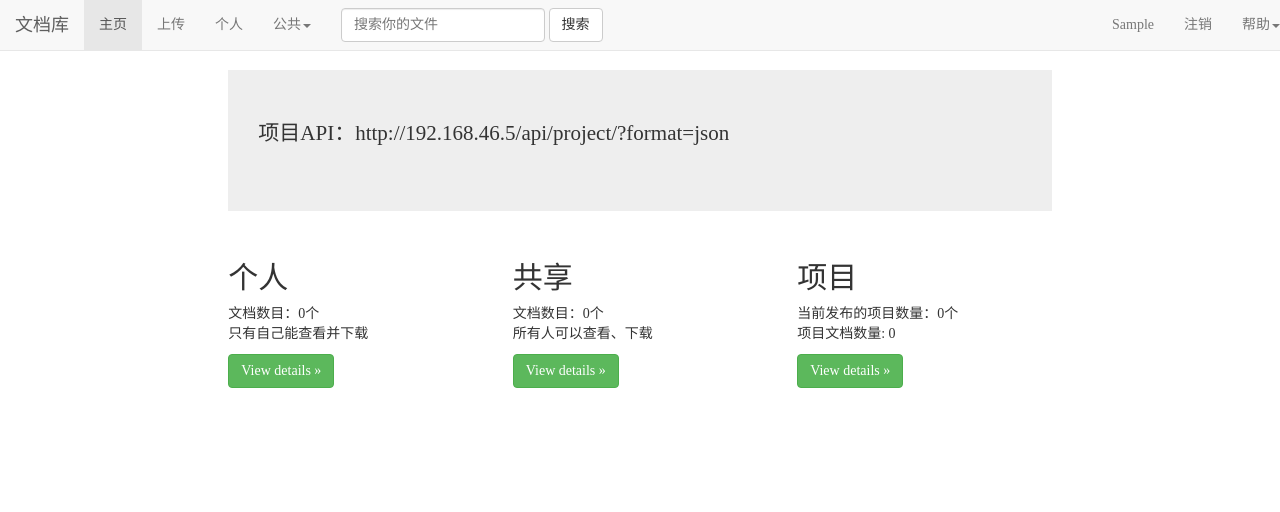
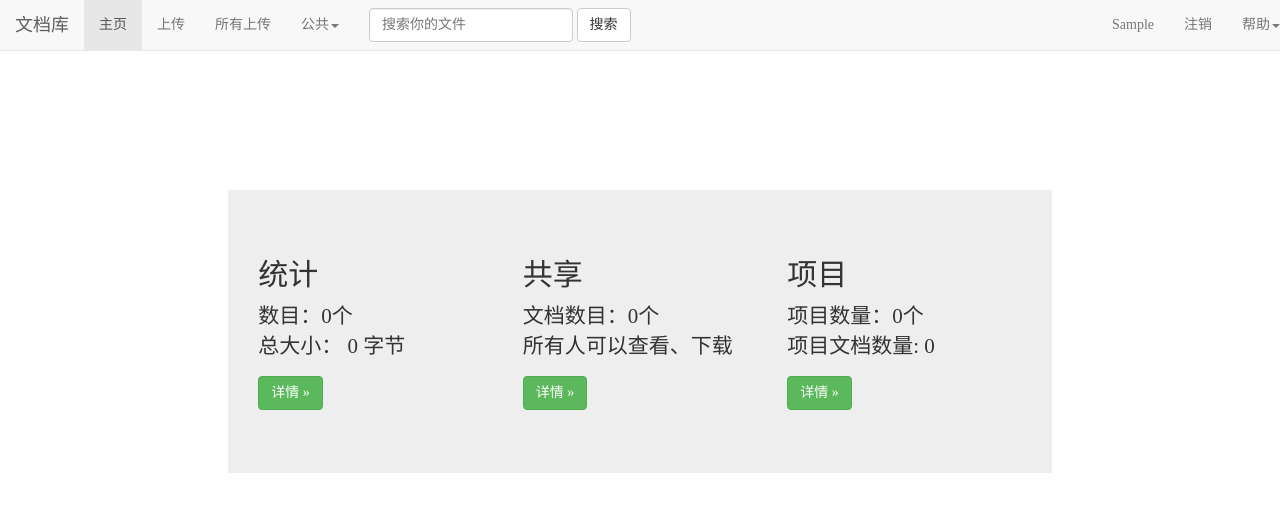
Before and after one commit to tmpbook/xtyw, a Django app: page /file/ in a window 1280 px wide. Shown: the top 512 px of the page. Run offline with Django 3.2, Linux system fonts and the light colour scheme; the visitor is signed in with stand-in values (Sample User, id 1); data that the repository does not hold is empty; parts of the project's set-up code (start-up, migrations or seed data) failed here and were passed over.

Commit message:
重构了一下下

```diff
--- a/app_filemanager/models.py
+++ b/app_filemanager/models.py
@@ -1,6 +1,8 @@
 #coding=utf8
 from django.db import models
 from django.contrib.auth.models import User, Group
+from django.db.models import Sum
+from django.template.defaultfilters import slugify
 # 类顺序不可改变
 class AllProjectManager(models.Manager):
     def get_queryset(self):
@@ -51,6 +53,9 @@ class Tag(models.Model):
 class AllFileManager(models.Manager):
     def get_queryset(self):
         return super(AllFileManager, self).get_queryset().all()
+    def get_size_sum(self):
+        return super(AllFileManager, self).get_queryset().all().aggregate(Sum('file_size'))
+
 
 class PrivateFileManager(models.Manager):
     def get_queryset(self):
@@ -64,7 +69,9 @@ class ProjectFileManager(models.Manager):
     def get_queryset(self):
         return super(ProjectFileManager, self).get_queryset().filter(deleted=False, project__isnull=False)
 
-from django.template.defaultfilters import slugify
+
+
+
 class File(models.Model):
     def makefilename(instance, filename):
         fname, dot, extension = filename.rpartition('.')
@@ -80,6 +87,7 @@ class File(models.Model):
     desc = models.TextField(blank=True, null=True)
     upload_date = models.DateTimeField(auto_now_add=True)
     change_date = models.DateTimeField(auto_now=True)
+    file_size = models.PositiveIntegerField()
 
     # Managers blow:
     allFiles = AllFileManager()
@@ -90,6 +98,9 @@ class File(models.Model):
 
     def __unicode__(self):
         return self.file.name
+    def save(self, *args, **kwargs):
+        self.file_size = self.file.size
+        super(File, self).save(*args, **kwargs)
     class Meta:
         permissions = (
             ("can_edit_file", "能编辑文件"),
--- a/app_filemanager/templates/app_filemanager/index.html
+++ b/app_filemanager/templates/app_filemanager/index.html
@@ -4,10 +4,13 @@
 {% endblock %}
 {% block content_middle %}
 <!--电视屏幕-->
+<br>
+<br>
+<br>
+<br>
+<br>
+<br>
         <div class="jumbotron">
-				<p>
-					项目API：http://192.168.46.5/api/project/?format=json
-				</p>
 
 <!--				<h1>
 					Welcome!
@@ -22,20 +25,18 @@
 					<a class="btn btn-primary btn-large" href="#">Learn more</a>
 				</p>
 -->
-	</div>
-<!--电视屏幕-->
-<!--三个小屏幕-->
 	<div class="row clearfix">
 		<div class="col-md-4 column">
 			<h2>
-				个人
+				统计
 			</h2>
 			<p>
-				文档数目：{{ privateFiles }}个<br>
-				只有自己能查看并下载
+				数目：{{ allFiles }}个<br>
+				总大小：
+				{{ allSize.file_size__sum|filesizeformat }}
 			</p>
 			<p>
-				<a class="btn btn-success" href="{% url "file:listPersonal" %}">View details »</a>
+				<a class="btn btn-success" href="{% url "file:listPersonal" %}">详情 »</a>
 			</p>
 		</div>
 		<div class="col-md-4 column">
@@ -47,7 +48,7 @@
 				所有人可以查看、下载
 			</p>
 			<p>
-				<a class="btn btn-success" href="#">View details »</a>
+				<a class="btn btn-success" href="{% url 'file:listPublicFile' %}">详情 »</a>
 			</p>
 		</div>
 		<div class="col-md-4 column">
@@ -55,14 +56,18 @@
 				项目
 			</h2>
 			<p>
-				当前发布的项目数量：{{ allProjects }}个<br>
+				项目数量：{{ allProjects }}个<br>
 			      	项目文档数量: {{ projectFiles }}
 			</p>
 			<p>
-				<a class="btn btn-success" href="{% url 'file:listAllProjectFile' %}">View details »</a>
+				<a class="btn btn-success" href="{% url 'file:listAllProjectFile' %}">详情 »</a>
 			</p>
                 </div>
         </div>
+
+	</div>
+<!--电视屏幕-->
+<!--三个小屏幕-->
 <!--三个小屏幕-->
 
 {% endblock %}
--- a/app_filemanager/templates/app_filemanager/listAllProjectFile.html
+++ b/app_filemanager/templates/app_filemanager/listAllProjectFile.html
@@ -41,7 +41,7 @@
 													{{ file.project|default:"无" }}
 												</td>
 												<td>
-													<a href="{% url 'file:filedetail' file.id %}">更多</a>
+													<a href="{% url 'file:filedetail_no_edit' file.id %}">更多</a>
 												</td>
 
 
--- a/app_filemanager/templates/app_filemanager/listPersonal.html
+++ b/app_filemanager/templates/app_filemanager/listPersonal.html
@@ -4,10 +4,10 @@
 <div class="tabbable" id="tabs-251048">
 	<ul class="nav nav-tabs">
 		<li class="active">
-						<a href="#panel-612142" data-toggle="tab">共享</a>
+			<a href="#panel-612142" data-toggle="tab">公开</a>
 		</li>
 		<li>
-						<a href="#panel-379075" data-toggle="tab">私密</a>
+			<a href="#panel-379075" data-toggle="tab">个人</a>
 		</li>
 	</ul>
 	<div class="tab-content">
--- a/app_filemanager/templates/app_filemanager/listProjectFile.html
+++ b/app_filemanager/templates/app_filemanager/listProjectFile.html
@@ -8,6 +8,7 @@
 		<thead>
 			<tr>
 				<th>
+					#
 				</th>
 				<th>
 					文件名
@@ -32,7 +33,7 @@
 					{{ forloop.counter }}
 				</td>
 				<td>
-													{{ file.file.name|slice:"7:" }}
+					{{ file.file.name }}
 				</td>
 				<td>
 					{{ file.upload_date|timesince }}&nbsp;前
@@ -41,8 +42,7 @@
 					{{ file.project|default:"无" }}
 				</td>
 				<td>
-													<a href="{% url 'file:filedetail' file.id %}">更多</a>
-													<a href="{% url 'file:listProject' %}">返回</a>
+					<a href="{% url 'file:filedetail_no_edit' file.id %}">更多</a>
 				</td>
 
 
--- a/app_filemanager/templates/app_filemanager/listPublicFile.html
+++ b/app_filemanager/templates/app_filemanager/listPublicFile.html
@@ -41,8 +41,7 @@
 						{{ file.project|default:"无" }}
 					</td>
 					<td>
-                                                                                                        <a href="{% url 'file:filedetail' file.id %}">更多</a>
-                                                                                                        <a href="{% url 'file:listProject' %}">返回</a>
+						<a href="{% url 'file:filedetail_no_edit' file.id %}">更多</a>
 					</td>
 
 
--- a/app_filemanager/templates/app_filemanager/searchResult.html
+++ b/app_filemanager/templates/app_filemanager/searchResult.html
@@ -32,7 +32,7 @@
 													{{ forloop.counter }}
 												</td>
 												<td>
-													{{ file.file.name|slice:"7:" }}
+													{{ file.file.name }}
 												</td>
 												<td>
 													{{ file.upload_date|timesince }}&nbsp;前
--- a/app_filemanager/urls.py
+++ b/app_filemanager/urls.py
@@ -15,6 +15,7 @@ urlpatterns=patterns('',
     url(r'^list/allpublicfile/$', views.ListPublicFileView, name='listPublicFile'),
     # detail file & project
     url(r'^detail/fileid=(?P<file_id>\d+)/$', views.FileDetailView, name='filedetail'),
+    url(r'^detail/fileid_no_edit=(?P<file_id>\d+)/$', views.FileDetailView_no_edit, name='filedetail_no_edit'),
     url(r'^detail/projectid=(?P<project_id>\d+)/$', views.ProjectDetailView, name='projectdetail'),
     # update file & project
     url(r'^file/update/fileid=(?P<pk>\d+)/$', views.FileUpdateView.as_view(), name='fileupdate'),
--- a/app_filemanager/views.py
+++ b/app_filemanager/views.py
@@ -22,16 +22,17 @@ import mimetypes
 @login_required
 def IndexView(request):
     activeIndex = "active"
+    # 从个人文档中筛选出上传者和当前用户一致的文档
     user_id = request.user.id
-    # 从个人文档中筛选出上传者和当前用户一致的文档
-    privateFiles = File.privateFiles.filter(
-        uploader__id=user_id
-    ).count()
+    # 所有文档个数
+    allFiles = File.allFiles.count()
+    # 所有公开文档总量
     publicFiles = File.publicFiles.count()
-    # 个人文档总量
-    allPrivateFiles = File.privateFiles.count()
-    # 项目总量和项目文档总量
+    # 所有公开文档的大小总和
+    allSize = File.allFiles.get_size_sum()
+    # 项目个数
     allProjects = Project.allProjects.count()
+    # 项目文档数
     projectFiles = File.projectFiles.count()# 项目ID不为空则是项目文件
     #allFiles = File.publicFiles.filter(project__id=u'').count()
     return render_to_response('app_filemanager/index.html', context_instance=RequestContext(request,locals()))
@@ -140,6 +141,10 @@ def FileDetailView(request, file_id):
     file = get_object_or_404(File, pk=file_id)
     file_type=mimetypes.guess_type(file.file.url)[0]
     return render_to_response('app_filemanager/filedetail.html', context_instance=RequestContext(request,locals()))
+def FileDetailView_no_edit(request, file_id):
+    file = get_object_or_404(File, pk=file_id)
+    file_type=mimetypes.guess_type(file.file.url)[0]
+    return render_to_response('app_filemanager/filedetail_no_edit.html', context_instance=RequestContext(request,locals()))
 
 def ProjectDetailView(request, project_id):
     project = get_object_or_404(Project, pk=project_id)
@@ -196,10 +201,10 @@ class FileUpdateView(UpdateView):
         })
         return kwargs
 
-    # 一下代码是限制只能修改本人上传的文件
-    #def get_queryset(self):
-    #    base_qs = super(FileUpdateView, self).get_queryset()
-    #    return base_qs.filter(uploader=self.request.user)
+    # 限制只能修改本人上传的文件
+    def get_queryset(self):
+        base_qs = super(FileUpdateView, self).get_queryset()
+        return base_qs.filter(uploader=self.request.user)
 
 class ProjectUpdateView(UpdateView):
     model = Project
--- a/xtyw/templates/base.html
+++ b/xtyw/templates/base.html
@@ -65,7 +65,7 @@
 							<a href="{% url 'file:upload' %}">上传</a>
 						</li>
                                                 <li class="{{ activePersonalList }}">
-							<a href="{% url 'file:listPersonal' %}">个人</a>
+							<a href="{% url 'file:listPersonal' %}">所有上传</a>
 						</li>
 						<li class="dropdown {{ activePublicList }}">
 							 <a href="#" class="dropdown-toggle" data-toggle="dropdown">公共<strong class="caret"></strong></a>
```
Also changed, not shown: app_filemanager/templates/app_filemanager/filedetail_no_edit.html (added, +23 -0 lines), 3 other files. Lines whose indentation alone changed are shown as unchanged.
